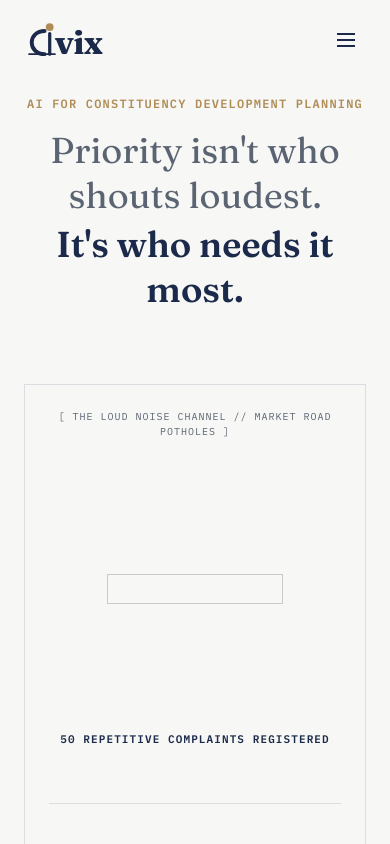
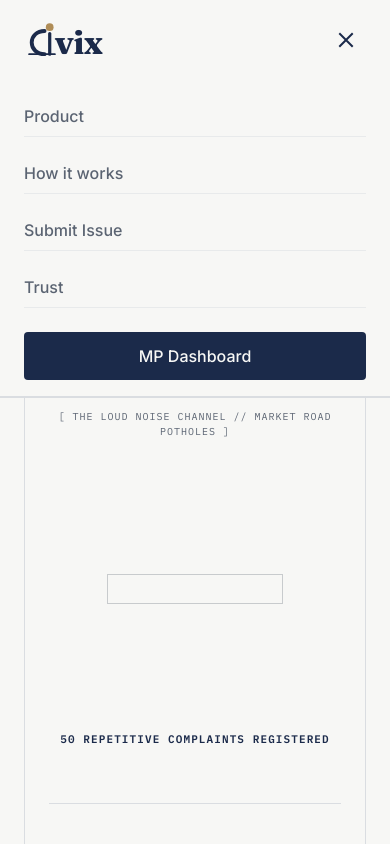
Before and after one commit to soumya-narang/Code-for-community, a React (Vite) app: page / in a window 390 px wide. Both pictures are taken after a click on the button "Toggle mobile menu". Shown: the top 844 px of the page. Built offline with nearby package versions, Linux system fonts and the light colour scheme.

Commit message:
feat: make mobile navigation menu functional

```diff
--- a/src/components/layout/Nav.tsx
+++ b/src/components/layout/Nav.tsx
@@ -1,30 +1,35 @@
 import React, { useState } from 'react';
 import { Link } from 'react-router-dom';
-import { motion, useScroll, useMotionValueEvent } from 'framer-motion';
+import { motion, useScroll, useMotionValueEvent, AnimatePresence } from 'framer-motion';
 import { CivixLogo } from '../CivixLogo';
 
 const Nav: React.FC = () => {
   const { scrollY } = useScroll();
   const [isScrolled, setIsScrolled] = useState(false);
+  const [isMobileMenuOpen, setIsMobileMenuOpen] = useState(false);
 
   useMotionValueEvent(scrollY, "change", (latest) => {
     setIsScrolled(latest > 50);
   });
 
+  const toggleMobileMenu = () => setIsMobileMenuOpen(!isMobileMenuOpen);
+  const closeMobileMenu = () => setIsMobileMenuOpen(false);
+
   return (
     <motion.nav
       className={`fixed top-0 left-0 right-0 z-50 transition-colors duration-300 ${
-        isScrolled ? 'bg-paper border-b border-line' : 'bg-transparent border-b border-transparent'
+        isScrolled || isMobileMenuOpen ? 'bg-paper border-b border-line' : 'bg-transparent border-b border-transparent'
       }`}
       initial={{ y: -100 }}
       animate={{ y: 0 }}
       transition={{ duration: 0.5, ease: 'easeOut' }}
     >
       <div className="max-w-7xl mx-auto px-6 h-20 flex items-center justify-between">
-        <Link to="/" className="flex items-center" aria-label="Civix Home">
+        <Link to="/" className="flex items-center" aria-label="Civix Home" onClick={closeMobileMenu}>
           <CivixLogo className="h-9 w-auto" />
         </Link>
 
+        {/* Desktop Menu */}
         <div className="hidden md:flex items-center space-x-8">
           <a href="#product" onClick={(e) => { e.preventDefault(); window.scrollTo({top: 0, behavior: 'smooth'}); }} className="text-sm font-sans font-medium text-slate hover:text-ink transition-colors">
             Product
@@ -43,13 +48,69 @@ const Nav: React.FC = () => {
           </Link>
         </div>
 
-        {/* Mobile menu button (placeholder for actual mobile menu) */}
-        <button className="md:hidden text-ink p-2">
+        {/* Mobile menu button */}
+        <button
+          className="md:hidden text-ink p-2"
+          onClick={toggleMobileMenu}
+          aria-expanded={isMobileMenuOpen}
+          aria-label="Toggle mobile menu"
+        >
           <svg className="w-6 h-6" fill="none" stroke="currentColor" viewBox="0 0 24 24">
-            <path strokeLinecap="square" strokeLinejoin="miter" strokeWidth={2} d="M4 6h16M4 12h16M4 18h16" />
+            <path strokeLinecap="square" strokeLinejoin="miter" strokeWidth={2} d={isMobileMenuOpen ? "M6 18L18 6M6 6l12 12" : "M4 6h16M4 12h16M4 18h16"} />
           </svg>
         </button>
       </div>
+
+      {/* Mobile Menu Dropdown */}
+      <AnimatePresence>
+        {isMobileMenuOpen && (
+          <motion.div
+            initial={{ opacity: 0, height: 0 }}
+            animate={{ opacity: 1, height: 'auto' }}
+            exit={{ opacity: 0, height: 0 }}
+            transition={{ duration: 0.3 }}
+            className="md:hidden bg-paper border-b border-line overflow-hidden"
+          >
+            <div className="px-6 py-4 flex flex-col space-y-4">
+              <a
+                href="#product"
+                onClick={(e) => { e.preventDefault(); closeMobileMenu(); window.scrollTo({top: 0, behavior: 'smooth'}); }}
+                className="text-base font-sans font-medium text-slate hover:text-ink transition-colors block py-2 border-b border-line/50"
+              >
+                Product
+              </a>
+              <a
+                href="#how-it-works"
+                onClick={(e) => { e.preventDefault(); closeMobileMenu(); document.getElementById('how-it-works')?.scrollIntoView({behavior: 'smooth'}); }}
+                className="text-base font-sans font-medium text-slate hover:text-ink transition-colors block py-2 border-b border-line/50"
+              >
+                How it works
+              </a>
+              <Link
+                to="/submit"
+                onClick={closeMobileMenu}
+                className="text-base font-sans font-medium text-slate hover:text-ink transition-colors block py-2 border-b border-line/50"
+              >
+                Submit Issue
+              </Link>
+              <Link
+                to="/track"
+                onClick={closeMobileMenu}
+                className="text-base font-sans font-medium text-slate hover:text-ink transition-colors block py-2 border-b border-line/50"
+              >
+                Trust
+              </Link>
+              <Link
+                to="/dashboard"
+                onClick={closeMobileMenu}
+                className="bg-ink text-paper px-5 py-3 rounded-sm text-base font-sans font-medium hover:bg-opacity-90 transition-all text-center mt-2 block"
+              >
+                MP Dashboard
+              </Link>
+            </div>
+          </motion.div>
+        )}
+      </AnimatePresence>
     </motion.nav>
   );
 };
```
